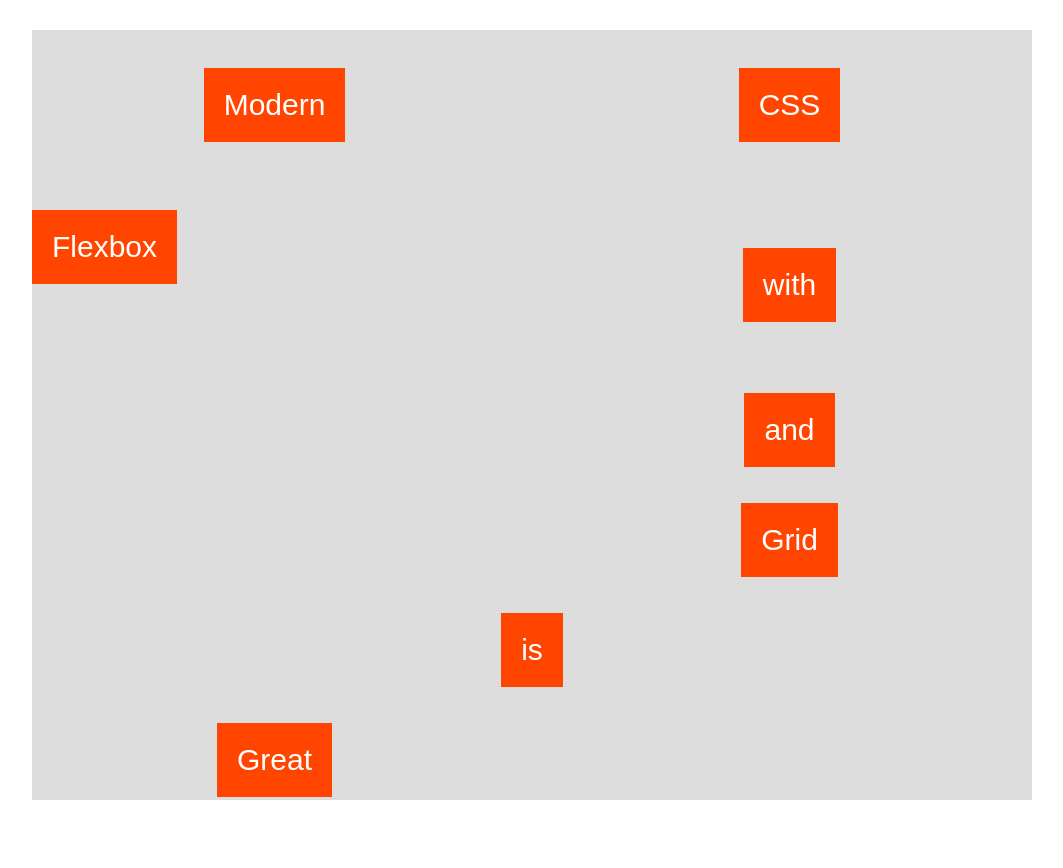
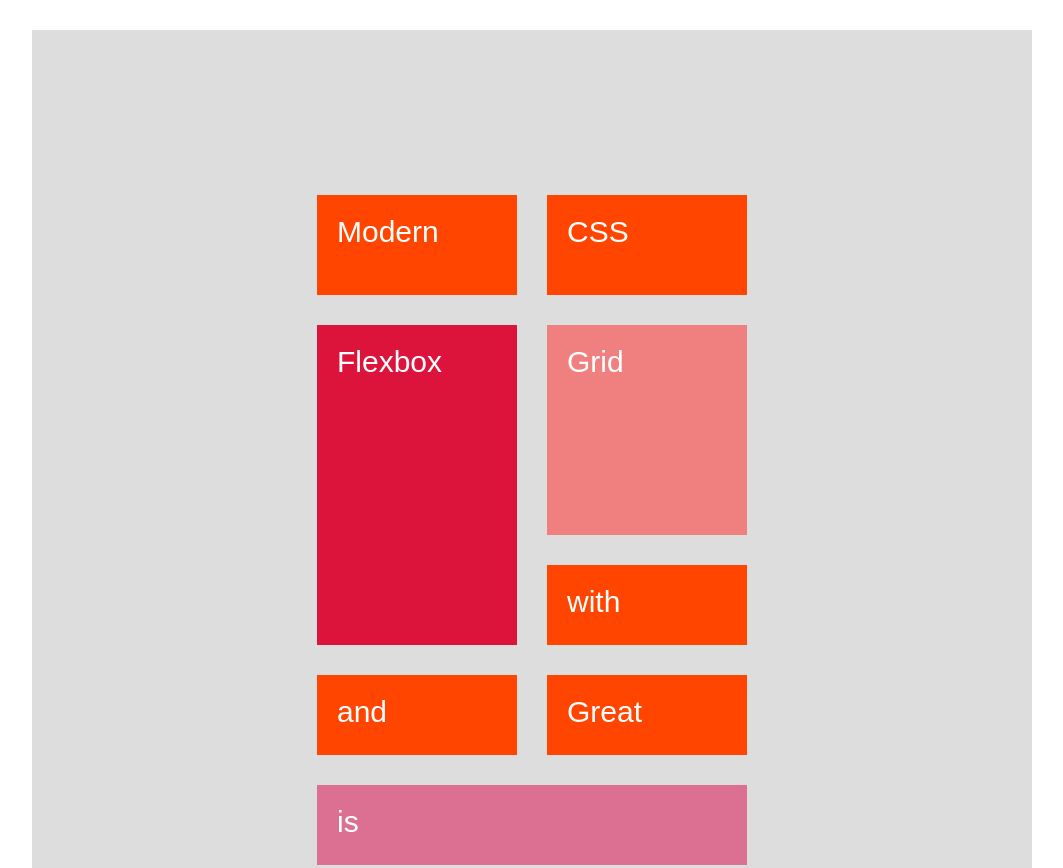
Before and after one commit to jatin-rathee/CSS-Grids-2, a website: page index.html in a window 1280 px wide. Shown: the top 868 px of the page, without its empty margins (108-1171 px from the left). Before the commit the page ends 830 px from the top, so only its background shows below. Drawn offline with Linux system fonts and the light colour scheme.

Commit message:
Aligning tracks

```diff
--- a/style.scss
+++ b/style.scss
@@ -9,12 +9,20 @@
     grid-gap: 30px;
 
     grid-auto-rows: 80px;
-
-    grid-auto-flow: row;
+    grid-auto-flow: row dense; // dense is used to remove empty cells made by css
     grid-auto-columns: .5fr;
 
-    align-items: center;  // STRETCH / end /start / center
-    justify-items: center;
+    // ALIGN GRIDS TO GRID AREAS
+    // align-items: center;  // STRETCH / end /start / center
+    // justify-items: center;
+
+    // ALIGN GRID TRACKS TO GRID CONTAINER
+    grid-template-rows: repeat(2, 100px);
+    grid-template-columns: repeat(2, 200px);
+    height: 1000px;
+
+    justify-content: center; // center / end /  start / space-between / space-around / space-evenly
+    align-content: center;
 
     .item {
         padding: 20px;
@@ -25,12 +33,19 @@
 
         &--4 {
             grid-row: 2 / span 3;
-            align-self: start;
-            justify-self: start;
+            // align-self: start;
+            // justify-self: start;
+            background-color: crimson;
+        }
+
+        &--6 {
+            background-color: lightcoral;
+            grid-row: 2 / span 2;
         }
 
         &--7 {
             grid-column: 1 / -1;
+            background-color: palevioletred;
         }
     }
 }
```
Also changed, not shown: style.css.
